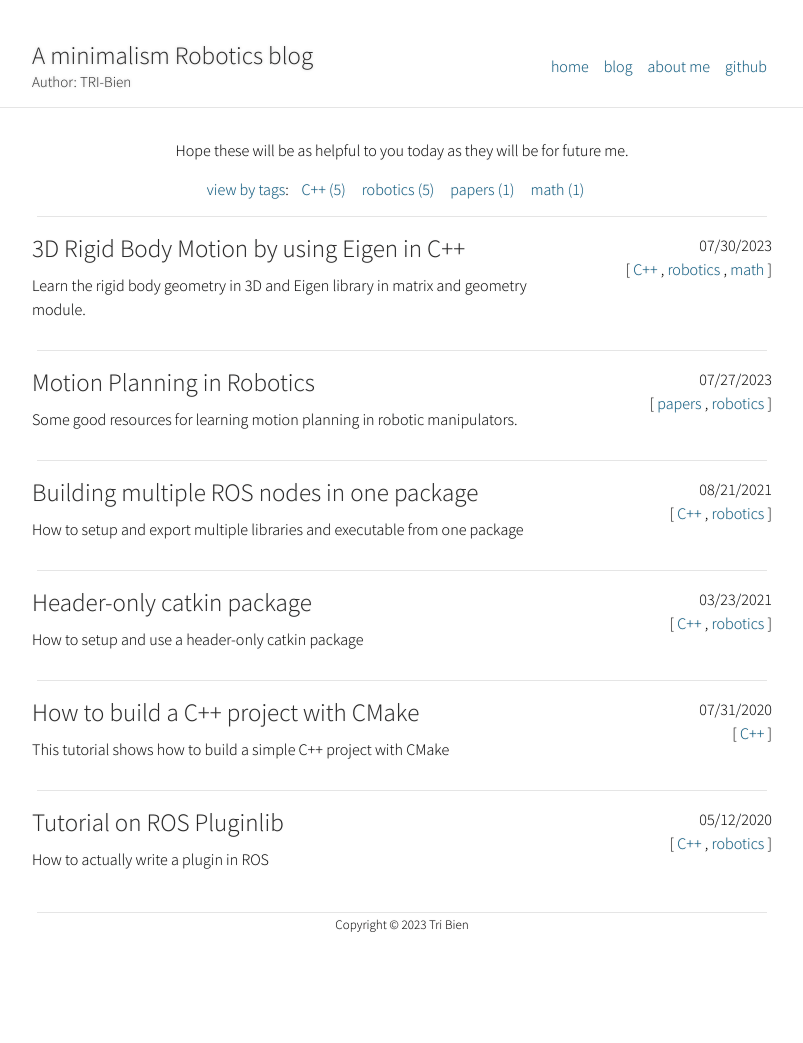
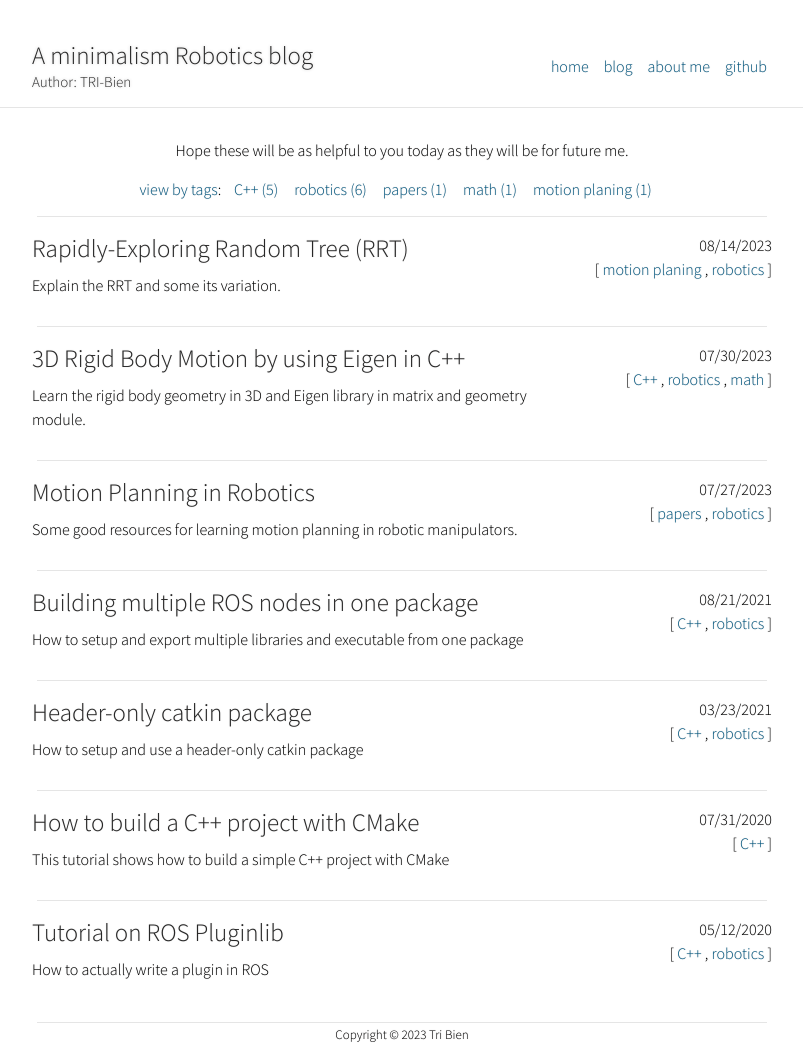
Before and after one commit to robotlabvn/robotlabvn.github.io, a Jekyll site: the page built from blog.html, in a window 1280 px wide. Shown: the whole page, without its empty margins (238-1041 px from the left). Built offline with Jekyll 4.4.1, drawn with Linux system fonts in a browser that asks for light colours; before the commit the page ends 933 px from its top, so only the background shows below that; some of the changed lines change nothing that is shown.

Commit message:
Add RRT page

````diff
--- a/_posts/2023-07-27-motion-planning-robotics.md
+++ b/_posts/2023-07-27-motion-planning-robotics.md
@@ -91,7 +91,7 @@ and control space[1](https://books.google.com/books?dq=rrt+in+ompl+can+be+used+i
 space, depending on the specific planning problem and the user's
 preference.
 
-### Q3. What are the advantages and disadvantages of using RRT for planning in joint space versus cartesian space in OMPL
+### Q3. RRT for planning in joint space versus cartesian space in OMPL
 Advantages and disadvantages of using RRT for planning in joint space versus Cartesian space in OMPL are:
 Advantages of using RRT in joint space:
 
--- /dev/null
+++ b/_posts/2023-08-14-RRT-Rapidly-Exploring-Random-Tree.md
@@ -0,0 +1,144 @@
+---
+layout: post
+category: blog
+title: Rapidly-Exploring Random Tree (RRT)
+snippet: Explain the RRT and some its variation.
+tags: [motion planing, robotics]
+---
+
+The Rapidly Exploring Random Tree (RRT) algorithm is a popular path planning algorithm used in robotics. It efficiently searches nonconvex, high-dimensional spaces by randomly building a space-filling tree.
+
+{% include image.html url="/assets/RRT/RRT.png" description="RRT Algorithm " width = "50%" hide="true"%}
+{% include image.html url="/assets/RRT/RRT_star.png" description="RRT* Algorithm " width = "50%" hide="true"%}
+
+The basic premise of the RRT algorithm is as follows:
+
+0. Intialize a __Graph(Vertex, Edge)__  with containing edges and vertices, initialized as (start_pos, end_pos).
+1. Randomly generate points (vertex) in the space.
+2. Check if the newly created vertex lies outside of an obstacle.
+3. Find the nearest vertex to the closest available vertices in the tree.
+4. Steering vertex to avoid obstacles when chaining the vertex to its closest neighbor.
+5. Add new vertex and edge with nearest vertex into Graph
+6. Repeat steps 1-5 until a node is generated within the goal region or a limit is reached.
+
+Variations of the RRT algorithm have been developed to improve its performance and convergence to an optimal solution. Some notable variations include:
+
+- **RRT**: Rapidly-Exploring Random Tree, which is an algorithm designed to efficiently search nonconvex, high-dimensional spaces by randomly building a space-filling tree. The tree is constructed incrementally from samples drawn randomly from the search space and is inherently biased to grow towards large unsearched areas of the problem. RRTs were developed by Steven M. LaValle and James J. Kuffner Jr [pdf](http://msl.cs.uiuc.edu/~lavalle/papers/Lav98c.pdf)
+
+Snippet code of __RRT__ in Python:
+
+RRT.py
+{:.filename}
+```python
+def RRT(startpos, endpos, n_iter, radius, stepSize, goal_radius, obstacles):
+    G = Graph(startpos, endpos)
+    for _ in range(n_iter):
+        # 1. Sample a random Vertice
+        randvex = G.randomPos()
+
+        # 2. Check vertex inside the Obstacles (if inside -> True, otherwise: False)
+        if isInObstacle(randvex, obstacles):
+            continue
+
+        # 3. Find the near vertices
+        nearvex, nearidx = nearest(G, randvex, obstacles)
+        if nearvex is None:
+            continue
+
+        # 4. Steer steerVertex
+        newvex = steerVertex(randvex, nearvex, stepSize)
+
+        # 5. Add vertex and edge with nearest vertex
+        newidx = G.add_vertex(newvex)
+        dist = distance(newvex, nearvex)
+        G.add_edge(newidx, nearidx, dist)
+
+        #6. check if the point reach the goal
+        dist = distance(newvex, G.endpos)
+        if dist < 2 * goal_radius:
+            endidx = G.add_vertex(G.endpos)
+            G.add_edge(newidx, endidx, dist)
+            G.success = True
+            # print('Found Goadl!')
+            # break
+    end = timer()
+    print("Execution time RRT:", end - start, "seconds")
+    return G
+```
+
+- **RRT***: is a variant of the Rapidly Exploring Random Tree (RRT) algorithm, which is designed for efficiently searching nonconvex, high-dimensional spaces by randomly building a space-filling tree. While RRT gives a valid path but not necessarily the shortest path, RRT* is an optimized version of RRT that aims to achieve a shortest path by rewiring the tree in a way that a given such radius and always tries to find a shorter path from the randomly sampled node back to the start in the tree. This makes RRT* to give an optimal solution and makes it even more feasible for high dimensional problems. RRT* is particularly suitable for path planning problems that involve obstacles and differential constraints, but it is not suitable for non-holonomic vehicles. RRT* was developed by Sertac Karaman in paper Sampling-based Algorithms for Optimal Motion Planning [pdf](https://arxiv.org/pdf/1105.1186.pdf)
+
+Snippet code of __RRT*__ in Python:
+
+RRT_star.py
+{:.filename}
+```python
+def RRT_star(startpos, endpos, n_iter, radius, goal_radius, stepSize, obstacles):
+    start = timer()
+    G = Graph(startpos, endpos)
+
+    for _ in range(n_iter):
+        # 1. Sample a random Vertice
+        randvex = G.randomPos()
+        if isInObstacle(randvex, obstacles): #check vertex inside the Sphere Obstacles
+            continue
+        # 2. Find the near vertices
+        nearvex, nearidx = nearest(G, randvex, obstacles)
+        if nearvex is None:
+            continue
+
+        # 3. Steer steerVertex
+        newvex = steerVertex(randvex, nearvex, stepSize)
+
+        #4. Add vertex and edge with nearest vertex
+        newidx = G.add_vertex(newvex)
+        dist = distance(newvex, nearvex)
+        G.add_edge(newidx, nearidx, dist)
+        G.distances[newidx] = G.distances[nearidx] + dist
+
+        # 5. Rewire step: update nearby vertices distance (if shorter)
+        for vex in G.vertices:
+            if vex == newvex:
+                continue
+
+            dist = distance(vex, newvex)
+            line = Line(vex, newvex)
+
+            if isThruObstacle(line, obstacles):
+                continue
+
+            if dist > radius:
+                continue
+
+            # When dist < radius implement this code
+            idx = G.vex2idx[vex]
+            if G.distances[newidx] + dist < G.distances[idx]:
+                G.add_edge(idx, newidx, dist)
+                G.distances[idx] = G.distances[newidx] + dist
+
+
+        # 6. Check the goal
+        dist = distance(newvex, G.endpos)
+        if dist < 2 * goal_radius:
+            endidx = G.add_vertex(G.endpos)
+            G.add_edge(newidx, endidx, dist)
+            try:
+                G.distances[endidx] = min(G.distances[endidx], G.distances[newidx]+dist)
+            except:
+                G.distances[endidx] = G.distances[newidx]+dist
+
+            G.success = True
+            print('success')
+            break
+    return G
+
+```
+
+
+## References
+1. Depth First Search (DFS) Explained: Algorithm, Examples, and Code [link](https://www.youtube.com/watch?v=PMMc4VsIacU)
+2. Depth First Search Wiki [link](https://en.wikipedia.org/wiki/Depth-first_search)
+3. Depth First Search (DFS) in Python [link](https://www.scaler.com/topics/dfs-python/)
+4. Udemy course the introduction sampling based motion planning algorithms [link](https://www.udemy.com/course/an-introduction-to-sampling-based-motion-planning-algorithms/l)
+5. TreeNode - Nonlinear Data Structure [Link](https://www.codecademy.com/learn/nonlinear-data-structures-python/modules/trees-python/cheatsheet)
+6. Useful Python Implementation of Rapidly-exploring random tree (RRT) Path-planning Algorithm from Fanjin Zeng [link](https://gist.github.com/Fnjn/58e5eaa27a3dc004c3526ea82a92de80)
````
Also changed, not shown: assets/RRT/RRT.png (added), assets/RRT/RRT_star.png (added), 2 other files.
